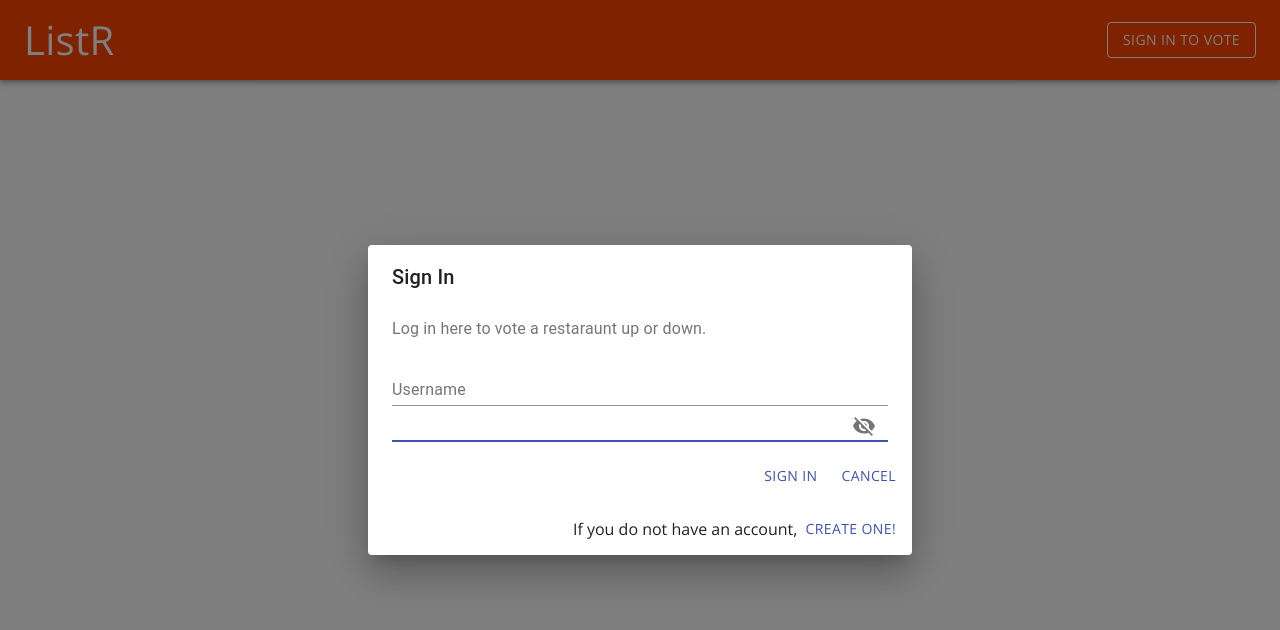
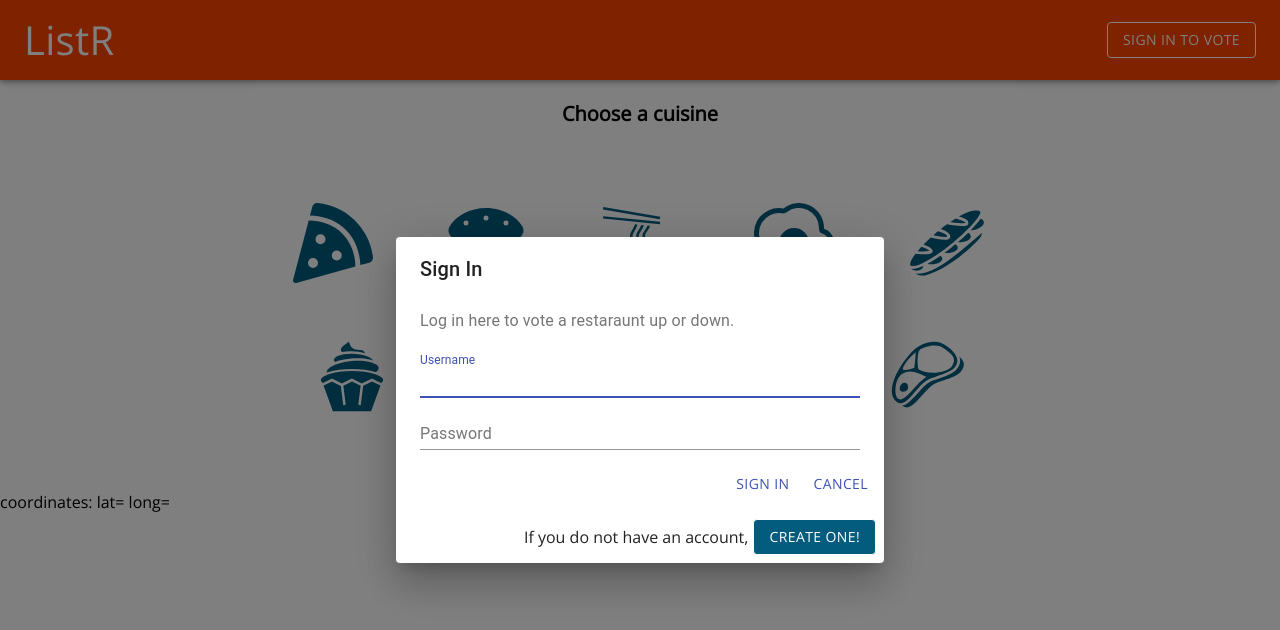
Before and after one commit to oberthewhat/listr, a React (Create React App) app: page / in a window 1280 px wide. Both pictures are taken after a click on the button "SIGN IN TO VOTE". Shown: the top 630 px of the page. Built offline with nearby package versions, Linux system fonts and the light colour scheme.

Commit message:
front end login and create user done

```diff
--- a/package.json
+++ b/package.json
@@ -19,6 +19,7 @@
     "react-router": "^5.1.2",
     "react-router-dom": "^5.1.2",
     "react-scripts": "3.4.0",
+    "react-tooltip": "^4.2.5",
     "redux": "^4.0.5",
     "redux-thunk": "^2.3.0"
   },
--- a/src/App.css
+++ b/src/App.css
@@ -37,3 +37,9 @@
   font-weight: 800;
   font-size: 20px;
 }
+
+#createButton {
+  background-color: #035c7d;
+  color: white;
+  margin-left: 5px;
+}
--- a/src/components/NavBar.js
+++ b/src/components/NavBar.js
@@ -35,19 +35,8 @@ export default function ButtonAppBar() {
           <Typography variant="h6" className={classes.title}>
             ListR
           </Typography>
-          {/* <Button color="inherit">
-						<MoodBadIcon className={classes.mood}/>Login</Button> */}
-
-{/* THIS IS WHERE I AM GETTING AN ERROR!!!! */}
-
-            {/* <div className="loginButton">
-            <LogIn/>
-            </div>
- */}
-
-<FormDialog/>
-
-
+{/* this opens the dialog for log in */}
+          <FormDialog />
         </Toolbar>
       </AppBar>
     </div>
--- a/src/components/createuser.js
+++ b/src/components/createuser.js
@@ -0,0 +1,102 @@
+import React from 'react';
+import Button from '@material-ui/core/Button';
+import TextField from '@material-ui/core/TextField';
+import Dialog from '@material-ui/core/Dialog';
+import DialogActions from '@material-ui/core/DialogActions';
+import DialogContent from '@material-ui/core/DialogContent';
+import DialogContentText from '@material-ui/core/DialogContentText';
+import DialogTitle from '@material-ui/core/DialogTitle';
+import Input from '@material-ui/core/Input';
+import InputAdornment from '@material-ui/core/InputAdornment';
+import IconButton from '@material-ui/core/IconButton';
+import Visibility from '@material-ui/icons/Visibility';
+import VisibilityOff from '@material-ui/icons/VisibilityOff';
+
+export default function CreateUser() {
+
+	const [open, setOpen] = React.useState(false);
+
+	const [values, setValues] = React.useState({
+		amount: '',
+		password: '',
+		weight: '',
+		weightRange: '',
+		showPassword: false,
+	})
+
+	const handleClickShowPassword = () => {
+		setValues({ ...values, showPassword: !values.showPassword });
+	};
+
+	const handleChange = (prop) => (event) => {
+		setValues({ ...values, [prop]: event.target.value });
+	};
+
+	const handleMouseDownPassword = (event) => {
+		event.preventDefault();
+	};
+
+	const handleClickOpen = () => {
+		setOpen(true);
+	};
+
+	const handleClose = () => {
+		setOpen(false);
+	};
+
+	return (
+		<div>
+			<Button id="createButton" variant="outlined" color="inherit" onClick={handleClickOpen}>
+				Create one!
+      </Button>
+			<Dialog open={open} onClose={handleClose} aria-labelledby="form-dialog-title">
+				<DialogTitle id="form-dialog-title">Create Account</DialogTitle>
+				<DialogContent>
+					<DialogContentText>
+						Create an account to start voting on a restaraunt
+          </DialogContentText>
+					<TextField
+						autoFocus
+						margin="dense"
+						id="name"
+						label="Username"
+						type="username"
+						fullWidth
+					/>
+					<TextField
+						margin="dense"
+						id="email"
+						label="email"
+						type="email"
+						fullWidth
+					/>
+					<TextField
+						id="password1"
+						label="Password"
+						type="password"
+						autoComplete="current-password"
+						fullWidth
+					/>
+					<TextField
+						id="password2"
+						label="Confirm Password"
+						type="password"
+						autoComplete="current-password"
+						fullWidth
+					/>
+				</DialogContent>
+				<DialogActions>
+					{/* MAKE THIS BUTTON HANDLE ADDING INFO TO MONGO */}
+					<Button onClick={handleClose} color="primary">
+						Create Account
+          </Button>
+					<Button onClick={handleClose} color="primary">
+						Cancel
+          </Button>
+
+					{/* MAKE THIS BUTTON HANDLE CREATE ACCOUNT */}
+				</DialogActions>
+			</Dialog>
+		</div>
+	);
+}
--- a/src/components/home.js
+++ b/src/components/home.js
@@ -13,6 +13,7 @@ import {
 	GiSteak
 } from "react-icons/gi"
 import { BsEggFried } from "react-icons/bs";
+import ReactTooltip from "react-tooltip";
 
 class Home extends Component {
 
@@ -71,15 +72,16 @@ handleLocationError(error) {
 				<div id='chooseHeading'>Choose a cuisine</div>
 				<div className="homeMain">
 					<div className="iconContainer">
-						<Button id='pizza' onClick={this.getLocation}><FaPizzaSlice className='icons' /></Button>
-						<Button id='burger'><FaHamburger className='icons' /></Button>
-						<Button id='asian'><GiNoodles className='icons' /></Button>
-						<Button id='breakfast'><BsEggFried className='icons' /></Button>
-						<Button id='sandwich'><GiSandwich className='icons' /></Button>
-						<Button id='dessert'><GiCupcake className='icons' /></Button>
-						<Button id='mexican'><GiTacos className='icons' /></Button>
-						<Button id='seafood'><FaFish className='icons' /></Button>
-						<Button id='steak'><GiSteak className='icons' /></Button>
+						<Button id='pizza' data-tip='pizza' onClick={this.getLocation}><FaPizzaSlice className='icons' /></Button>
+						<Button id='burger' data-tip='burgers' ><FaHamburger className='icons' /></Button>
+						<Button id='asian' data-tip='asian' ><GiNoodles className='icons' /></Button>
+						<Button id='breakfast' data-tip='breakfast' ><BsEggFried className='icons' /></Button>
+						<Button id='sandwich' data-tip='sandwiches' ><GiSandwich className='icons' /></Button>
+						<Button id='dessert' data-tip='bakery' ><GiCupcake className='icons' /></Button>
+						<Button id='mexican' data-tip='mexican' ><GiTacos className='icons' /></Button>
+						<Button id='seafood' data-tip='seafood' ><FaFish className='icons' /></Button>
+						<Button id='steak' data-tip='steak' ><GiSteak className='icons' /></Button>
+						<ReactTooltip />
 					</div>
 				</div>
 				<div onLoad={this.getLocation}>coordinates: lat={this.state.latitude} long={this.state.longitude}
--- a/src/components/login.js
+++ b/src/components/login.js
@@ -11,6 +11,7 @@ import InputAdornment from '@material-ui/core/InputAdornment';
 import IconButton from '@material-ui/core/IconButton';
 import Visibility from '@material-ui/icons/Visibility';
 import VisibilityOff from '@material-ui/icons/VisibilityOff';
+import FormDialog from '../containers/createuser';
 
 export default function LogIn() {
 	const [open, setOpen] = React.useState(false);
@@ -61,26 +62,14 @@ export default function LogIn() {
 						type="email"
 						fullWidth
 					/>
-					<Input
-						autoFocus
-						id="standard-adornment-password"
+					<TextField
+						id="password"
 						label="Password"
-						type={values.showPassword ? 'text' : 'password'}
+						type="password"
+						autoComplete="current-password"
 						fullWidth
-						value={values.password}
-						onChange={handleChange('password')}
-						endAdornment={
-							<InputAdornment position="end">
-								<IconButton
-									aria-label="toggle password visibility"
-									onClick={handleClickShowPassword}
-									onMouseDown={handleMouseDownPassword}
-								>
-									{values.showPassword ? <Visibility /> : <VisibilityOff />}
-								</IconButton>
-							</InputAdornment>
-						}
 					/>
+
 				</DialogContent>
 				<DialogActions>
 					{/* MAKE THIS BUTTON HANDLE SIGN IN */}
@@ -96,11 +85,7 @@ export default function LogIn() {
 
 				<DialogActions>
 					If you do not have an account,
-					<Button
-					color="primary"
-					onClick={handleClose}>
-						Create one!
-          </Button>
+           <FormDialog />
 				</DialogActions>
 			</Dialog>
 		</div>
--- a/src/containers/createuser.js
+++ b/src/containers/createuser.js
@@ -0,0 +1,10 @@
+import { connect } from  'react-redux'
+import CreateUser from '../components/createuser';
+import { newUser } from '../redux/actions';
+
+const mapDispachToProps = (dispach) => {
+	return {
+		newUser: (newbie) => dispach(newUser(newbie))
+	}
+}
+export default connect(null, mapDispachToProps)(CreateUser)
--- a/src/containers/login.js
+++ b/src/containers/login.js
@@ -5,6 +5,7 @@ import { userLogIn } from "../redux/actions";
 const mapDispatchToProps = (dispatch) => {
 	return {
 			userLogIn: (user) => dispatch(userLogIn(user))
+
 	}
 }
 export default connect(null, mapDispatchToProps)(LogIn)
--- a/src/redux/actions.js
+++ b/src/redux/actions.js
@@ -4,3 +4,10 @@ export const userLogIn = (username) => {
 		value: username
 	}
 }
+
+export const newUser = (text) => {
+	return {
+		type:"CREATE_USER",
+		text
+	}
+}
--- a/src/router.js
+++ b/src/router.js
@@ -6,7 +6,7 @@ import Listings from './containers/listings'
 const Router = () => {
     return (
         <Switch>
-            <Route path="/home" component={Home} />
+            <Route path="/" component={Home} />
             <Route path="/listings" component={Listings} />
         </Switch>
     );
```
Also changed, not shown: 1 other file (tests, documents, lock files or other folders). Lines whose indentation alone changed are shown as unchanged.
